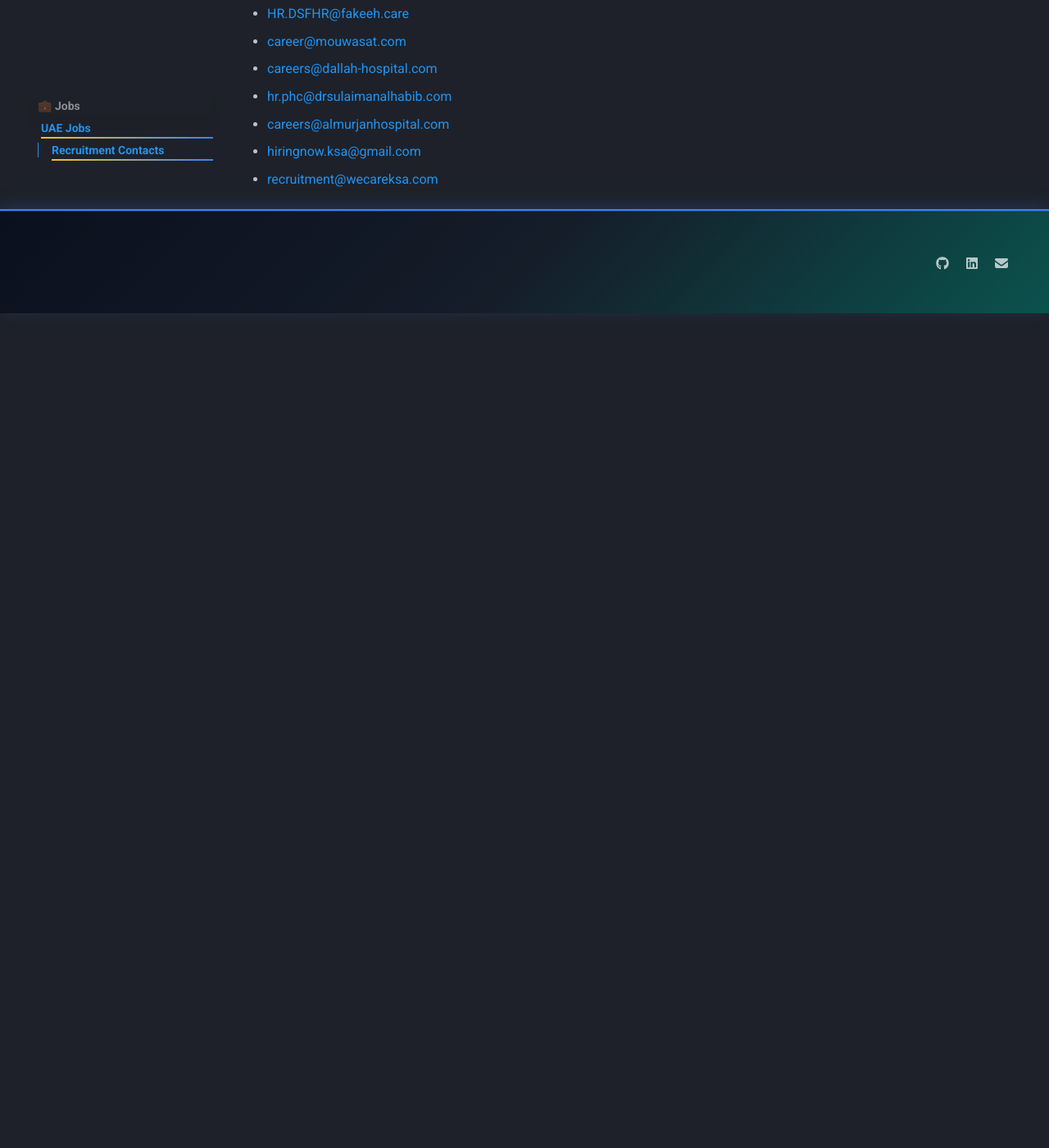
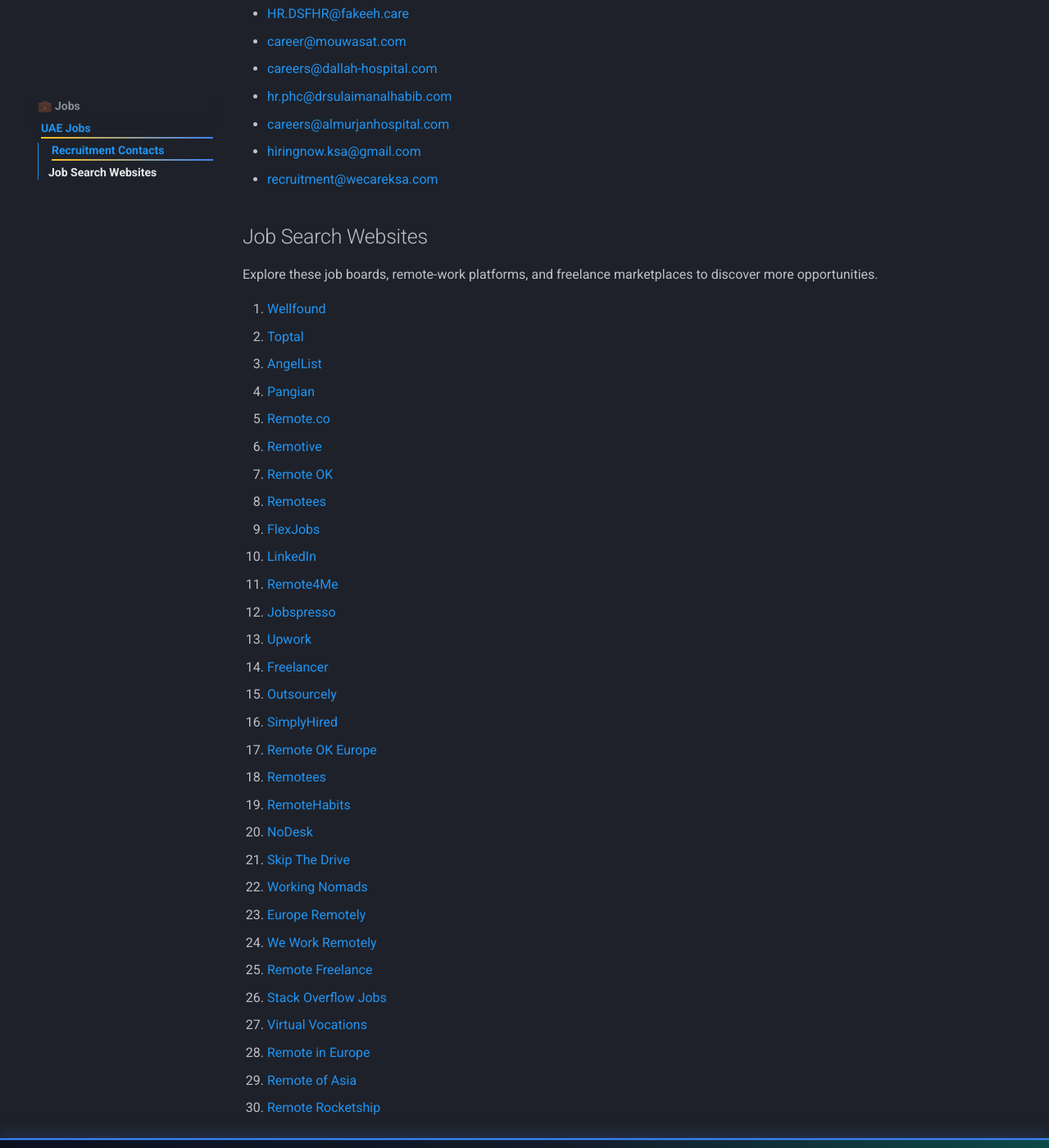
Before and after one commit to PrajapatiNeeshu/NeeshuLearningHub, an MkDocs documentation site: the page built from docs/jobs/uae-jobs.md, in a window 1280 px wide and 1400 px high, scrolled down 2154 px. Shown: the whole window at 82% size. Built offline with MkDocs 1.6.1 and Material for MkDocs 9.7.7, drawn with Linux system fonts in a browser that asks for light colours; comment, search, counter and statistics services are not loaded; before the commit the page ends 2536 px from its top, so only the background shows below that.

Commit message:
Add Job search section

```diff
--- a/docs/jobs/uae-jobs.md
+++ b/docs/jobs/uae-jobs.md
@@ -65,3 +65,38 @@
 - [careers@almurjanhospital.com](mailto:careers@almurjanhospital.com)
 - [hiringnow.ksa@gmail.com](mailto:hiringnow.ksa@gmail.com)
 - [recruitment@wecareksa.com](mailto:recruitment@wecareksa.com)
+
+## Job Search Websites
+
+Explore these job boards, remote-work platforms, and freelance marketplaces to discover more opportunities.
+
+1. [Wellfound](https://wellfound.com)
+2. [Toptal](https://toptal.com)
+3. [AngelList](https://angel.co)
+4. [Pangian](https://pangian.com)
+5. [Remote.co](https://remote.co)
+6. [Remotive](https://remotive.com)
+7. [Remote OK](https://remoteok.com)
+8. [Remotees](https://remotees.com)
+9. [FlexJobs](https://flexjobs.com)
+10. [LinkedIn](https://linkedin.com)
+11. [Remote4Me](https://remote4me.com)
+12. [Jobspresso](https://jobspresso.co)
+13. [Upwork](https://upwork.com)
+14. [Freelancer](https://freelancer.com)
+15. [Outsourcely](https://outsourcely.com)
+16. [SimplyHired](https://simplyhired.com)
+17. [Remote OK Europe](https://lnkd.in/gr4C-mjp)
+18. [Remotees](https://remotees.com)
+19. [RemoteHabits](https://remotehabits.com)
+20. [NoDesk](https://nodesk.co)
+21. [Skip The Drive](https://skipthechive.com)
+22. [Working Nomads](https://workingnomads.com)
+23. [Europe Remotely](https://europeremotely.com)
+24. [We Work Remotely](https://weworkremotely.com)
+25. [Remote Freelance](https://remotefreelance.com)
+26. [Stack Overflow Jobs](https://stackoverflow.com)
+27. [Virtual Vocations](https://virtualvocations.com)
+28. [Remote in Europe](https://remoteineurope.com)
+29. [Remote of Asia](https://lnkd.in/gsiX9_Zq)
+30. [Remote Rocketship](https://lnkd.in/gss3R6gk)
```
